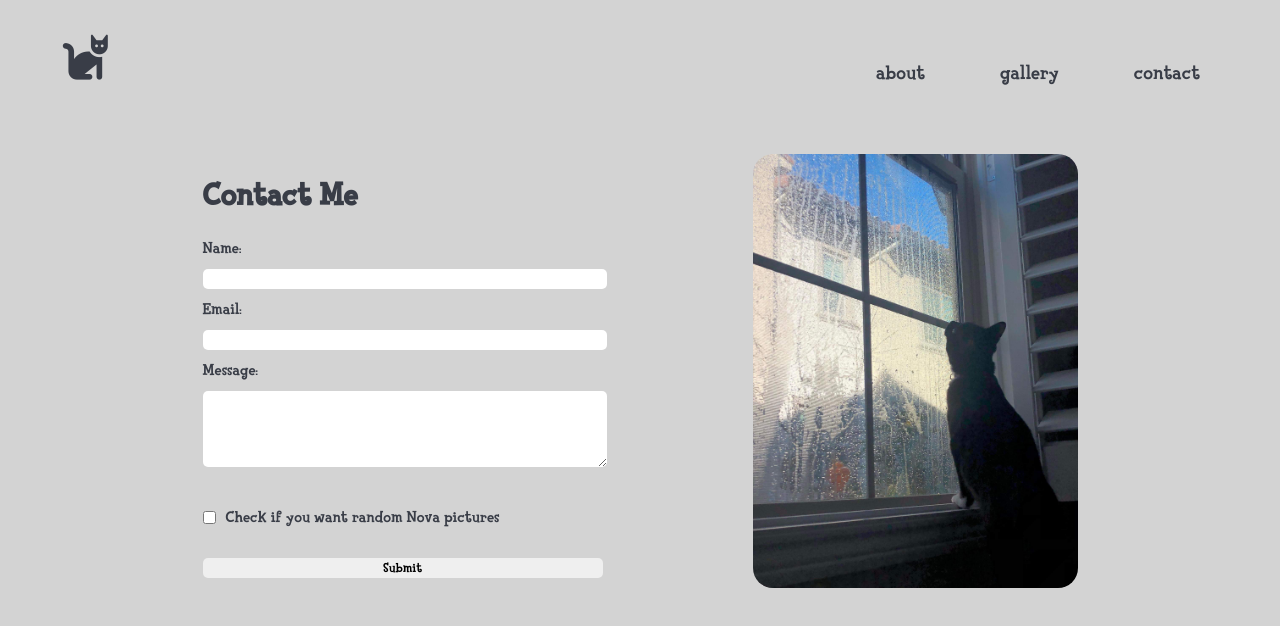
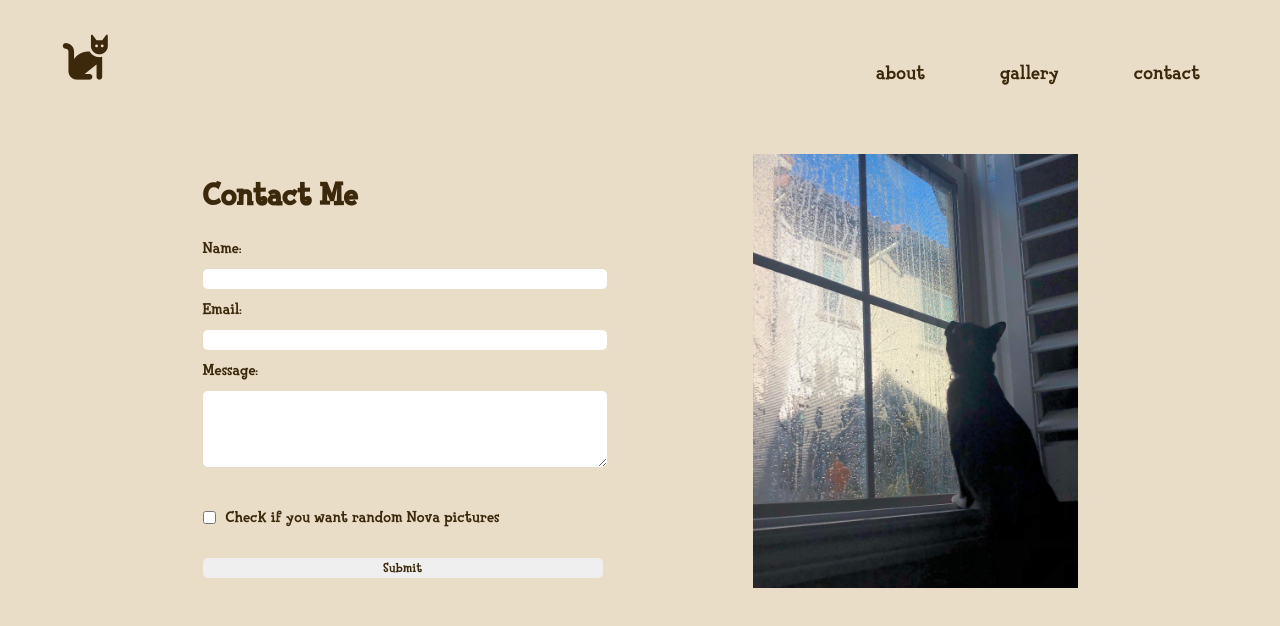
Before and after one commit to darrenhoang12/CS133-A1, a plain HTML site: page contact.html in a window 1280 px wide. Drawn offline with Linux system fonts and the light colour scheme.

Commit message:
Changed color theme

```diff
--- a/nova_style.css
+++ b/nova_style.css
@@ -1,7 +1,7 @@
 body {
-  background-color: #d3d3d3;
+  background-color: #EADDC7;
   font-family: Fink;
-  color: #393d47;
+  color: #3C290B;
 }
 
 @font-face {
@@ -16,7 +16,7 @@ body {
   top: 0;
   left: 0;
   width: auto;
-  color: #393d47;
+  color: #3C290B;
 }
 
 .lock:hover .icon-unlock,
@@ -43,7 +43,7 @@ body {
 
 .navbar a {
   text-decoration: none;
-  color: #393d47;
+  color: #3C290B;
 }
 
 /* About CSS */
@@ -64,10 +64,6 @@ body {
 .about ul {
   padding: 0;
   list-style-type: none;
-}
-
-.about-pic img {
-  border-radius: 20px;
 }
 
 /* Gallery CSS */
@@ -108,7 +104,7 @@ body {
   position: absolute;
   bottom: 0;
   left: 0;
-  color: #d3d3d3;
+  color: #EADDC7;
   z-index: 2;
 }
 
@@ -188,10 +184,6 @@ body {
   justify-content: center;
 }
 
-.contact img {
-  border-radius: 20px;
-}
-
 form h1 {
   width: 100%;
 }
@@ -224,6 +216,7 @@ form textarea {
 
 .submit {
   margin-top: 30px;
+  color: #3C290B;
 }
 
 /* Responsive CSS */
```
